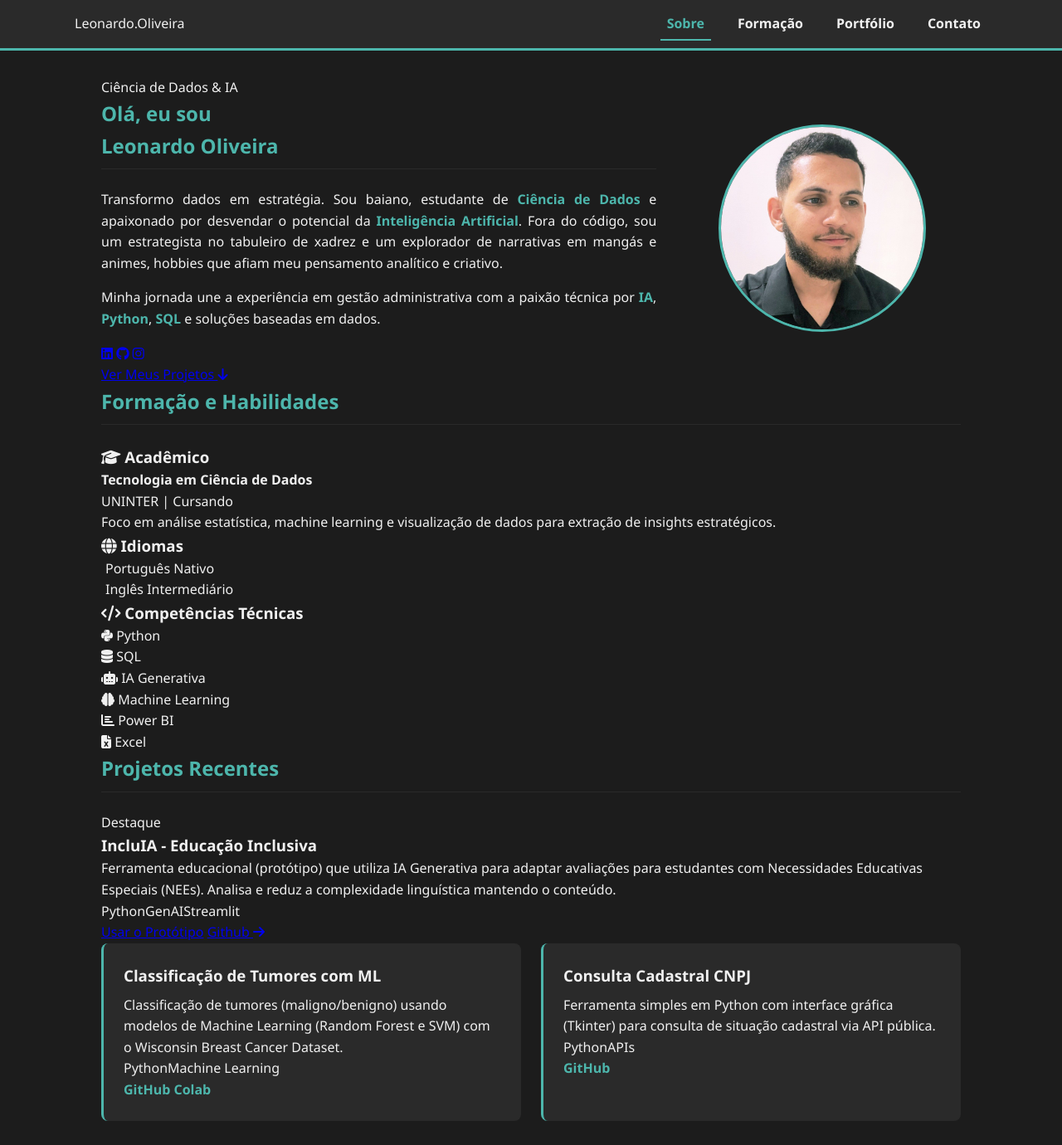
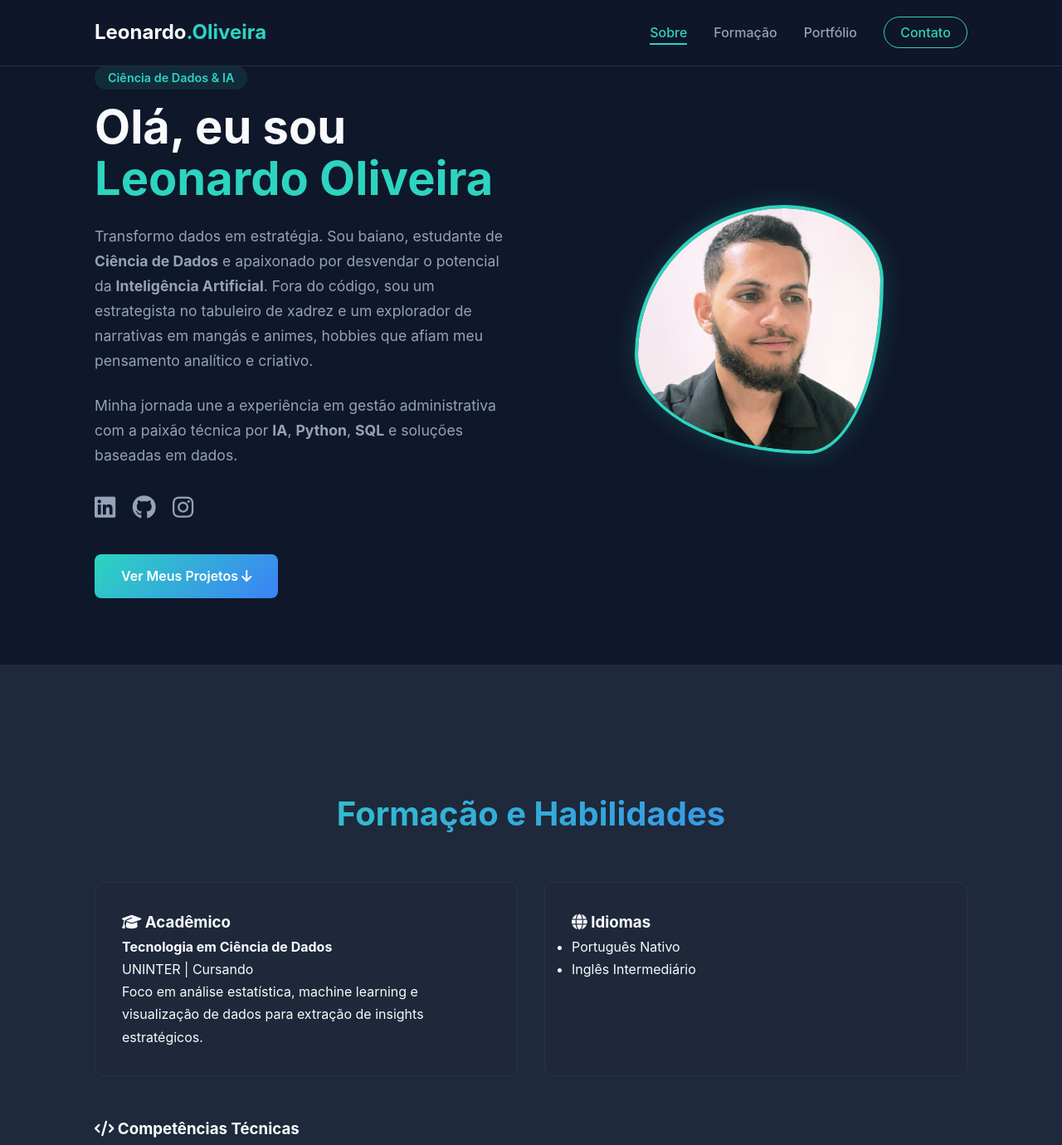
Before and after one commit to leonardo-ods/portfolio-pessoal, a plain HTML site: page index.html in a window 1280 px wide. Shown: the top 1380 px of the page at 83% size. Drawn offline with Linux system fonts and the light colour scheme.

Commit message:
Upgrade style.css

```diff
--- a/style.css
+++ b/style.css
@@ -1,334 +1,368 @@
-/* === Configurações Globais e Variáveis === */
+/* === Variáveis e Reset === */
 :root {
-    --cor-fundo: #1c1c1c;
-    --cor-fundo-secundaria: #2a2a2a;
-    --cor-texto: #f0f0f0;
-    --cor-destaque: #4db6ac;
-    --cor-destaque-hover: #80cbc4;
+    --bg-main: #0f172a;
+    --bg-secondary: #1e293b;
+    --accent: #2dd4bf;
+    --accent-hover: #14b8a6;
+    --text-main: #f8fafc;
+    --text-secondary: #94a3b8;
+    --gradient: linear-gradient(135deg, #2dd4bf 0%, #3b82f6 100%);
+    --shadow: 0 10px 15px -3px rgba(0, 0, 0, 0.3);
+    --nav-height: 80px;
 }
 
-* {
-    margin: 0;
-    padding: 0;
-    box-sizing: border-box;
-}
+* { margin: 0; padding: 0; box-sizing: border-box; }
 
-/* Garante que o HTML possa ter 100% de altura */
 html {
-    height: 100%;
+    scroll-behavior: smooth;
+    scroll-padding-top: var(--nav-height);
 }
 
 body {
-    font-family: 'Segoe UI', Tahoma, Geneva, Verdana, sans-serif;
-    background-color: var(--cor-fundo);
-    color: var(--cor-texto);
-    line-height: 1.6;
+    font-family: 'Inter', 'Segoe UI', sans-serif;
+    background-color: var(--bg-main);
+    color: var(--text-main);
+    line-height: 1.7;
+}
 
-    min-height: 100%;
+/* === Layout Geral === */
+.container {
+    max-width: 1100px;
+    margin: 0 auto;
+    padding: 0 1.5rem;
+}
+
+.section {
+    padding: 5rem 0;
+    min-height: 100vh;
     display: flex;
     flex-direction: column;
+    justify-content: center;
 }
 
-/* === Cabeçalho e Navegação === */
+.section-title {
+    font-size: 2.5rem;
+    margin-bottom: 3rem;
+    text-align: center;
+    background: var(--gradient);
+    -webkit-background-clip: text;
+    -webkit-text-fill-color: transparent;
+}
+
+.bg-alt { background-color: var(--bg-secondary); }
+
+/* === Header e Navegação === */
 header {
-    background-color: var(--cor-fundo-secundaria);
-    padding: 1rem 2rem;
-    border-bottom: 3px solid var(--cor-destaque);
-    position: sticky; /* Mantém o menu no topo */
+    position: fixed;
     top: 0;
-    z-index: 10;
+    left: 0;
+    width: 100%;
+    height: var(--nav-height);
+    background: rgba(15, 23, 42, 0.8); /* Fundo semi-transparente */
+    backdrop-filter: blur(12px); /* Efeito de vidro */
+    z-index: 1000;
+    border-bottom: 1px solid rgba(255,255,255,0.1);
 }
 
 .header-container {
-    max-width: 1100px;
-    margin: 0 auto;
     display: flex;
     justify-content: space-between;
     align-items: center;
+    height: 100%;
+    max-width: 1100px;
+    margin: 0 auto;
+    padding: 0 1.5rem;
 }
 
-header h1 {
-    color: var(--cor-destaque);
+.logo {
     font-size: 1.5rem;
+    font-weight: 700;
+}
+.logo span { color: var(--accent); }
+
+nav ul {
+    display: flex;
+    list-style: none;
+    gap: 2rem;
 }
 
-nav ul {
-    list-style: none; /* Remove os pontos da lista */
+.nav-link {
+    text-decoration: none;
+    color: var(--text-secondary);
+    font-weight: 500;
+    transition: 0.3s;
+    position: relative;
+}
+
+.nav-link:hover, .nav-link.active {
+    color: var(--accent);
+}
+
+.nav-link.active::after {
+    content: '';
+    position: absolute;
+    bottom: -5px;
+    left: 0;
+    width: 100%;
+    height: 2px;
+    background-color: var(--accent);
+}
+
+/* Botão de destaque no menu */
+.nav-link.btn-destaque {
+    padding: 0.5rem 1.2rem;
+    border: 1px solid var(--accent);
+    border-radius: 20px;
+    color: var(--accent);
+}
+.nav-link.btn-destaque:hover {
+    background: var(--accent);
+    color: var(--bg-main);
+}
+.nav-link.btn-destaque.active::after { display: none; }
+
+/* === Seção Sobre === */
+.sobre-container {
     display: flex;
+    align-items: center;
+    gap: 3rem;
+}
+
+.sobre-texto { flex: 1; }
+.sobre-imagem { flex: 1; display: flex; justify-content: center; }
+
+.badge {
+    background: rgba(45, 212, 191, 0.1);
+    color: var(--accent);
+    padding: 0.4rem 1rem;
+    border-radius: 50px;
+    font-size: 0.9rem;
+    font-weight: 600;
+}
+
+.sobre-texto h2 {
+    font-size: 3.5rem;
+    line-height: 1.1;
+    margin: 1rem 0 1.5rem;
+}
+
+.sobre-texto h2 span { color: var(--accent); }
+
+.sobre-texto p { color: var(--text-secondary); margin-bottom: 1.5rem; font-size: 1.1rem; }
+
+.social { margin-bottom: 2rem; }
+.social a {
+    font-size: 1.8rem;
+    color: var(--text-secondary);
+    margin-right: 1rem;
+    transition: 0.3s;
+}
+.social a:hover { color: var(--accent); transform: translateY(-3px); }
+
+.img-box img {
+    width: 300px;
+    height: 300px;
+    border-radius: 30% 70% 70% 30% / 30% 30% 70% 70%;
+    object-fit: cover;
+    border: 4px solid var(--accent);
+    box-shadow: 0 0 30px rgba(45, 212, 191, 0.2);
+    animation: morph 5s ease-in-out infinite;
+}
+
+@keyframes morph {
+    0% { border-radius: 60% 40% 30% 70%/60% 30% 70% 40%; }
+    50% { border-radius: 30% 60% 70% 40%/50% 60% 30% 60%; }
+    100% { border-radius: 60% 40% 30% 70%/60% 30% 70% 40%; }
+}
+
+/* === Botões Gerais === */
+.btn-primary {
+    display: inline-block;
+    background: var(--gradient);
+    color: #fff;
+    padding: 0.8rem 2rem;
+    border-radius: 8px;
+    text-decoration: none;
+    font-weight: 600;
+    transition: transform 0.3s, box-shadow 0.3s;
+    border: none;
+    cursor: pointer;
+}
+.btn-primary:hover {
+    transform: translateY(-3px);
+    box-shadow: 0 10px 20px rgba(45, 212, 191, 0.3);
+}
+
+/* === Cards e Grids === */
+.card {
+    background: rgba(30, 41, 59, 0.7);
+    border: 1px solid rgba(255, 255, 255, 0.05);
+    border-radius: 12px;
+    padding: 2rem;
+    transition: 0.3s;
+}
+.card:hover {
+    transform: translateY(-5px);
+    border-color: var(--accent);
+    box-shadow: var(--shadow);
+}
+
+.grid-2-col {
+    display: grid;
+    grid-template-columns: 1fr 1fr;
+    gap: 2rem;
+    margin-bottom: 3rem;
+}
+
+/* Skills */
+.skills-grid {
+    display: flex;
+    flex-wrap: wrap;
+    gap: 1rem;
+    justify-content: center;
+    margin-top: 1.5rem;
+}
+.skill-item {
+    background: var(--bg-main);
+    padding: 0.8rem 1.5rem;
+    border-radius: 8px;
+    font-weight: 600;
+    display: flex;
+    align-items: center;
+    gap: 0.5rem;
+    border: 1px solid transparent;
+    transition: 0.3s;
+}
+.skill-item:hover { border-color: var(--accent); color: var(--accent); }
+
+/* === Portfólio === */
+.portfolio-destaque {
+    margin-bottom: 2rem;
+    border-left: 4px solid var(--accent);
+}
+.badge-project {
+    background: #f59e0b;
+    color: #000;
+    padding: 2px 8px;
+    border-radius: 4px;
+    font-size: 0.75rem;
+    font-weight: bold;
+    text-transform: uppercase;
+}
+.tags { margin: 1rem 0; display: flex; gap: 0.5rem; flex-wrap: wrap; }
+.tags span {
+    background: rgba(255,255,255,0.1);
+    padding: 2px 10px;
+    border-radius: 4px;
+    font-size: 0.85rem;
+    color: var(--text-secondary);
+}
+
+.portfolio-grid {
+    display: grid;
+    grid-template-columns: repeat(auto-fit, minmax(300px, 1fr));
     gap: 1.5rem;
 }
 
-nav a {
-    text-decoration: none; /* Remove o sublinhado dos links */
-    color: var(--cor-texto);
-    font-weight: bold;
-    padding: 0.5rem;
-    transition: color 0.3s ease; /* Efeito suave na mudança de cor */
-}
-
-nav a:hover {
-    color: var(--cor-destaque-hover);
-}
-
-/* Estilo para o link da página ativa */
-nav a.active {
-    color: var(--cor-destaque);
-    border-bottom: 2px solid var(--cor-destaque);
-}
-
-/* === Conteúdo Principal e Seções === */
-main {
-    max-width: 1100px;
-    margin: 2rem auto;
-    padding: 0 2rem;
-    width: 100%;
-}
-
-.page {
-    display: none; /* Esconde todas as seções por padrão */
-    animation: fadeIn 0.5s ease-in-out;
-}
-
-.page.active {
-    display: block; /* Mostra apenas a seção ativa */
-}
-
-h2 {
-    color: var(--cor-destaque);
-    margin-bottom: 1.5rem;
-    border-bottom: 1px solid var(--cor-fundo-secundaria);
-    padding-bottom: 0.5rem;
-}
-
-/* Animação para suavizar a troca de conteúdo */
-@keyframes fadeIn {
-    from { opacity: 0; transform: translateY(10px); }
-    to { opacity: 1; transform: translateY(0); }
-}
-
-/* === Estilos da Seção Sobre Mim === */
-.sobre-container {
+.links {
+    margin-top: 1.5rem;
     display: flex;
     align-items: center;
-    gap: 2rem;
-}
-
-.sobre-imagem {
-    flex: 1;
-    display: flex;
-    justify-content: center;
-    align-items: center;
-}
-
-.sobre-imagem img {
-    max-width: 250px;
-    width: 100%;
-    height: auto;
-    border-radius: 50%;
-    border: 3px solid var(--cor-destaque);
-    object-fit: cover;
-}
-
-.sobre-texto {
-    flex: 2;
-    text-align: justify;
-}
-
-.sobre-texto p {
-    margin-bottom: 1rem;
-}
-
-.sobre-texto strong {
-    color: var(--cor-destaque);
-    font-weight: 600;
-}
-
-.sobre-texto em {
-    color: var(--cor-destaque-hover);
-    font-style: italic;
-}
-
-.sobre-texto .highlight {
-    color: var(--cor-destaque);
-    font-weight: bold;
-}
-
-/* === Estilos da Seção Formação === */
-.info-block {
-    background-color: var(--cor-fundo-secundaria);
-    padding: 1.5rem;
-    border-radius: 8px;
-    border-left: 3px solid var(--cor-destaque);
-    margin-bottom: 1.5rem;
-}
-
-.info-block h3 {
-    display: flex;
-    align-items: center;
-    margin-bottom: 1rem;
-}
-
-.info-block h3 i {
-    margin-right: 0.75rem;
-    color: var(--cor-destaque);
-}
-
-.education-list {
-    list-style-position: outside;
-    padding-left: 20px;
-}
-
-.education-list li strong {
-    font-size: 1.1rem;
-}
-
-.education-list .card-subtitle {
-    color: #ccc;
-    font-weight: bold;
-    margin: 0.25rem 0;
-}
-
-.education-list .card-text {
-    color: #ddd;
-    margin-bottom: 1rem;
-}
-
-.skills-list-columns {
-    list-style-type: disc;
-    padding-left: 20px;
-    columns: 2;
-    -webkit-columns: 2;
-    -moz-columns: 2;
-}
-
-.language-list {
-    list-style-type: none;
-    padding-left: 5px;
-}
-
-/* === Estilos da Seção Portfólio === */
-.portfolio-grid {
-    display: grid;
-    grid-template-columns: repeat(2, 1fr);
-    gap: 1.5rem;
-}
-
-.portfolio-item {
-    background-color: var(--cor-fundo-secundaria);
-    padding: 1.5rem;
-    border-radius: 8px;
-    border-left: 3px solid var(--cor-destaque);
-    margin-bottom: 1rem;
-}
-
-.portfolio-item h3 {
-    margin-bottom: 0.5rem;
-}
-
-.portfolio-item a {
-    color: var(--cor-destaque);
-    text-decoration: none;
-    font-weight: bold;
-}
-
-.portfolio-item a:hover {
-    text-decoration: underline;
-}
-
-/* === Estilos da Seção Contato === */
-.social-links {
-    text-align: center;
-    margin-bottom: 2rem;
-}
-
-.social-links a {
-    color: var(--cor-texto);
-    font-size: 2rem;
-    margin: 0 1rem;
-    text-decoration: none;
-    transition: color 0.3s ease, transform 0.3s ease;
-}
-
-.social-links a:hover {
-    color: var(--cor-destaque);
-    transform: scale(1.1);
-}
-
-form {
-    display: flex;
-    flex-direction: column;
     gap: 1rem;
 }
 
-form input, form textarea {
-    width: 100%;
-    padding: 0.8rem;
-    border: 1px solid #555;
-    border-radius: 5px;
-    background-color: var(--cor-fundo-secundaria);
-    color: var(--cor-texto);
-    font-size: 1rem;
+.btn-sm {
+    display: inline-block;
+    padding: 0.5rem 1.2rem;
+    border: 1px solid var(--accent);
+    border-radius: 6px;
+    color: var(--accent);
+    text-decoration: none;
+    font-weight: 600;
+    font-size: 0.9rem;
+    transition: all 0.3s ease;
 }
 
-form button {
-    background-color: var(--cor-destaque);
-    color: var(--cor-fundo);
-    border: none;
-    padding: 1rem;
-    border-radius: 5px;
-    font-size: 1rem;
-    font-weight: bold;
-    cursor: pointer;
-    transition: background-color 0.3s ease;
+.btn-sm:hover {
+    background-color: var(--accent);
+    color: var(--bg-main);
+    box-shadow: 0 0 10px rgba(45, 212, 191, 0.4);
 }
 
-form button:hover {
-    background-color: var(--cor-destaque-hover);
+.btn-text {
+    color: var(--text-secondary);
+    text-decoration: none;
+    font-weight: 500;
+    font-size: 0.9rem;
+    transition: color 0.3s ease;
+    display: flex;
+    align-items: center;
+    gap: 5px;
 }
 
-/* === Rodapé === */
-footer {
-    text-align: center;
-    padding: 1.5rem;
-    margin-top: auto;
-    background-color: var(--cor-fundo-secundaria);
-    font-size: 0.9rem;
+.btn-text:hover {
+    color: var(--text-main);
 }
 
-/* === Responsividade para Dispositivos Móveis === */
+.btn-text i {
+    font-size: 0.8rem;
+}
+
+.links-bottom { margin-top: 1rem; display: flex; gap: 1rem; }
+.links-bottom a { color: var(--accent); text-decoration: none; font-weight: 600; }
+.links-bottom a:hover { text-decoration: underline; }
+
+/* === Contato / Form === */
+.contato-wrapper { max-width: 600px; text-align: center; }
+.form-contato { text-align: left; background: var(--bg-secondary); padding: 2rem; border-radius: 12px; box-shadow: var(--shadow); }
+
+.input-group { position: relative; margin-bottom: 1.5rem; }
+.input-group input, .input-group textarea {
+    width: 100%;
+    padding: 10px;
+    background: transparent;
+    border: none;
+    border-bottom: 2px solid #334155;
+    color: #fff;
+    outline: none;
+    font-size: 1rem;
+    transition: 0.3s;
+}
+.input-group label {
+    position: absolute;
+    left: 10px;
+    top: 10px;
+    color: #64748b;
+    pointer-events: none;
+    transition: 0.3s;
+}
+
+/* Animação do label do input */
+.input-group input:focus ~ label,
+.input-group input:not(:placeholder-shown) ~ label,
+.input-group textarea:focus ~ label,
+.input-group textarea:not(:placeholder-shown) ~ label {
+    top: -20px;
+    left: 0;
+    color: var(--accent);
+    font-size: 0.85rem;
+}
+.input-group input:focus, .input-group textarea:focus { border-bottom-color: var(--accent); }
+
+.full-width { width: 100%; }
+
+/* === Footer === */
+footer { text-align: center; padding: 2rem; border-top: 1px solid rgba(255,255,255,0.05); color: var(--text-secondary); font-size: 0.9rem; }
+
+/* === Responsivo === */
 @media (max-width: 768px) {
-    .header-container {
-        flex-direction: column;
-        gap: 1rem;
-    }
+    .sobre-container { flex-direction: column-reverse; text-align: center; }
+    .sobre-texto h2 { font-size: 2.5rem; }
+    .grid-2-col { grid-template-columns: 1fr; }
+    nav ul { display: none; }
 
-    nav ul {
-        flex-wrap: wrap;
-        justify-content: center;
-        gap: 0.5rem 1rem;
-    }
-
-    .sobre-container {
-        flex-direction: column;
-        text-align: center;
-    }
-
-    .sobre-texto {
-        text-align: center;
-    }
-
-    .sobre-imagem img {
-        margin-bottom: 1.5rem;
-        max-width: 200px;
-    }
-
-    .portfolio-grid {
-        grid-template-columns: 1fr;
-    }
-
-    .skills-list-columns {
-        columns: 1;
-        -webkit-columns: 1;
-        -moz-columns: 1;
-    }
+    /* Ajuste simples para mobile */
+    nav { overflow-x: auto; width: 100%; }
+    nav ul { display: flex; padding-bottom: 10px; padding-right: 10px; }
+    header { height: auto; padding-bottom: 0.5rem; }
 }
```
